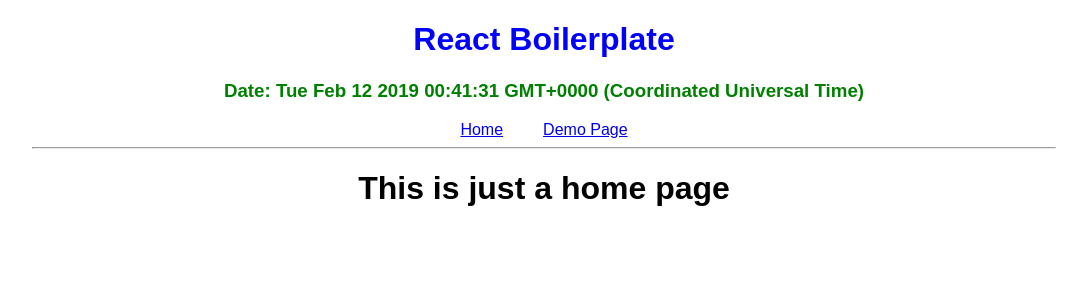
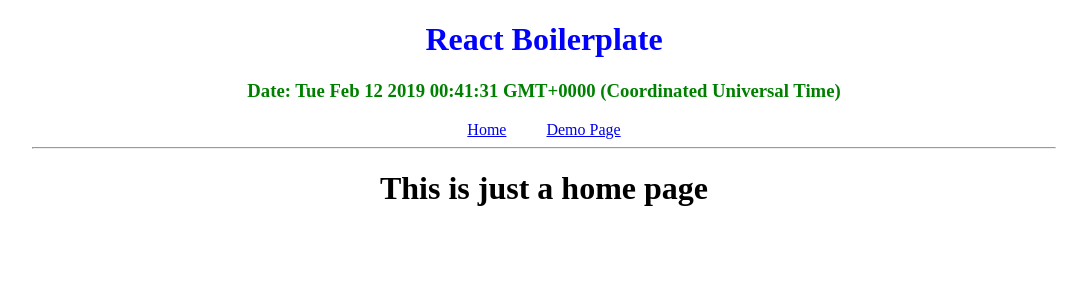
Before and after one commit to chainat/react-boilerplate, a React (Create React App) app: page / in a window 1280 px wide. Shown: the top 300 px of the page, without its empty margins (96-1183 px from the left). Built offline with nearby package versions, Linux system fonts and the light colour scheme.

Commit message:
Removed unused files

```diff
--- a/src/index.css
+++ /dev/null
@@ -1,5 +0,0 @@
-body {
-  margin: 0 20px;
-  padding: 0;
-  font-family: sans-serif;
-}
--- a/src/index.js
+++ b/src/index.js
@@ -5,7 +5,6 @@ import { BrowserRouter as Router } from 'react-router-dom';
 import { createStore, combineReducers, applyMiddleware } from 'redux';
 import { composeWithDevTools } from 'redux-devtools-extension/logOnlyInProduction';
 
-import './index.css';
 import { Provider } from 'react-redux';
 import createSagaMiddleware from 'redux-saga';
 import App from './App';
```
Also changed, not shown: src/logo.svg (deleted).
